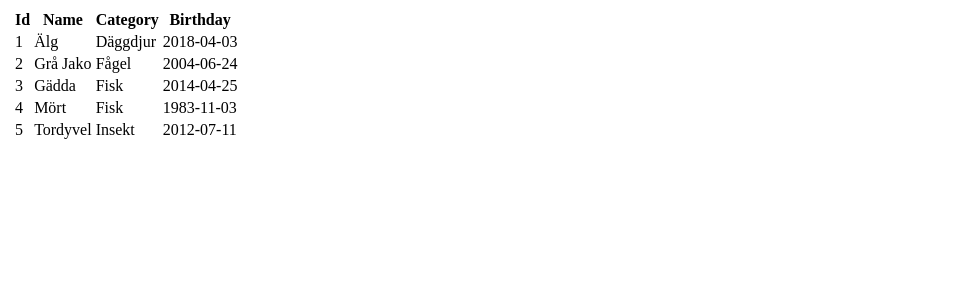
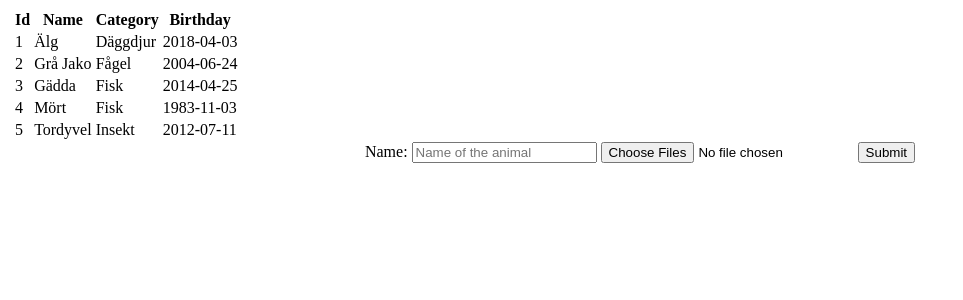
Before and after one commit to anazach/php-project, a PHP site: page /zooform.php in a window 1280 px wide. Shown: the top 300 px of the page, without its empty margins (0-963 px from the left). Run offline with PHP 8.4, Linux system fonts and the light colour scheme; data comes from the database, SQL or seed files in the repository.

Commit message:
Add code to upload images into index.php file Add folder upload to store images

```diff
--- a/AAZooWebsite/zooform.php
+++ b/AAZooWebsite/zooform.php
@@ -46,7 +46,57 @@ include_once 'includes/dbh.inc.php'
             </tbody>
         </table>
     </div>
+    <center>
+        <div class="input-container">
+            <form method='post' action='' enctype='multipart/form-data'>
+                <label>Name:</label>
+                <input type="text" name="name" required="required" placeholder="Name of the animal" />
+                <input type='file' name='files[]' multiple />
+                <input type='submit' value='Submit' name='submit' />
+            </form>
+        </div>
+    </center>
+    <?php
 
+    if (isset($_POST['submit'])) {
+
+        // Count total files if submit button is POST
+        $countfiles = count($_FILES['files']['name']);
+
+        // Prepared statement INSERT
+        $query = "INSERT INTO animals (name,image) VALUES(?,?)";
+
+        $statement = $dbh->prepare($query);
+
+        // Loop all files
+        for ($i = 0; $i < $countfiles; $i++) {
+
+            // File name - here difined
+            $filename = $_FILES['files']['name'][$i];
+
+            // Location - here difined
+            $target_file = 'upload/' . $filename;
+
+            // file extension - for path
+            $file_extension = pathinfo($target_file, PATHINFO_EXTENSION);
+            $file_extension = strtolower($file_extension);
+
+            // Valid image extension
+            $valid_extension = array("png", "jpeg", "jpg");
+
+            if (in_array($file_extension, $valid_extension)) {
+
+                // Upload file
+                if (move_uploaded_file($_FILES['files']['tmp_name'][$i], $target_file)) {
+
+                    // Execute query
+                    $statement->execute(array($filename, $target_file));
+                }
+            }
+        }
+        echo "File upload successfully";
+    }
+    ?>
 </body>
 
 </html>
```
Also changed, not shown: AAZooWebsite/upload/moose.jpg (added), AAZooWebsite/upload/mort.jpg (added), AAZooWebsite/upload/tordvell.jpg (added).
